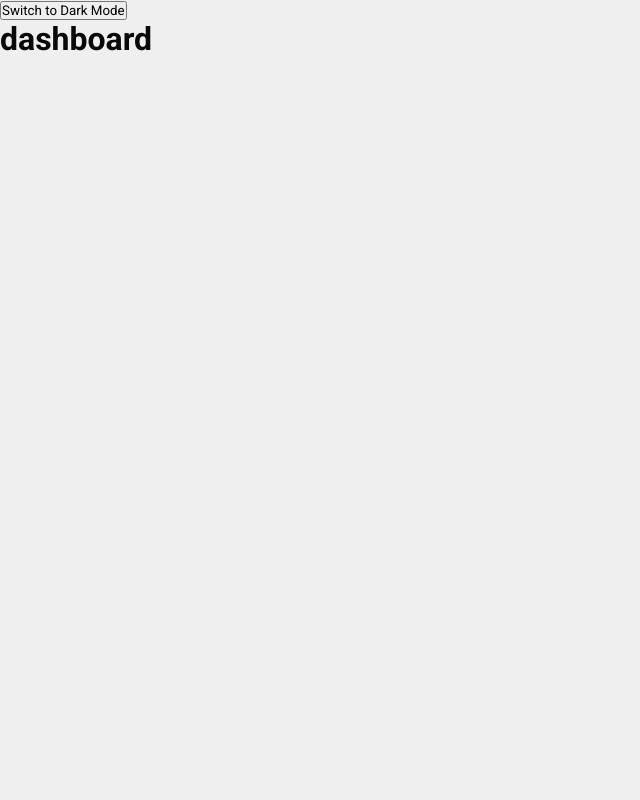
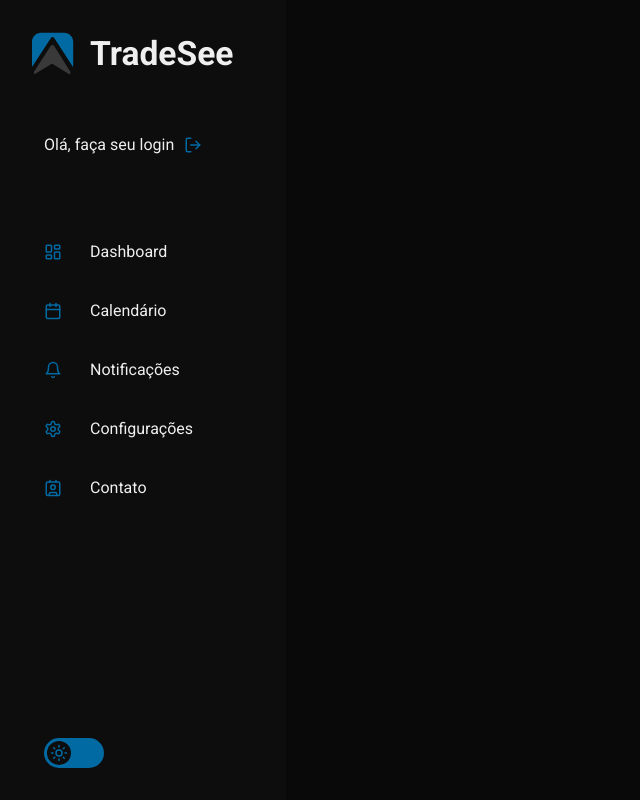
Before and after one commit to jhonatansarmento/dashboard-uiux-test, a Next.js app: page / in a window 1280 px wide. Shown: the whole page, without its empty margins (0-640 px from the left). Built offline with nearby package versions, Linux system fonts and the light colour scheme.

Commit message:
feat: create sidebar and toggle button component

```diff
--- a/package.json
+++ b/package.json
@@ -12,6 +12,7 @@
     "next": "14.2.5",
     "react": "^18",
     "react-dom": "^18",
+    "react-icons": "^5.2.1",
     "styled-components": "^6.1.12"
   },
   "devDependencies": {
--- a/src/app/layout.tsx
+++ b/src/app/layout.tsx
@@ -1,11 +1,12 @@
 import Fonts from '@/components/Fonts';
-import ThemeToggle from '@/components/ThemeToggle';
 import StyledComponentsRegistry from '@/lib/registry';
+import GlobalStyles from '@/styles/GlobalStyles';
 import type { Metadata } from 'next';
 
 export const metadata: Metadata = {
-  title: 'Create Next App',
-  description: 'Generated by create next app',
+  title: 'TradeSee Dashboard - UI/UX Test',
+  description:
+    'Criar uma dashboard com uma interface de usuário criativa e intuitiva, utilizando JavaScript e frameworks modernos.',
 };
 
 export default function RootLayout({
@@ -20,7 +21,8 @@ export default function RootLayout({
       </head>
       <body>
         <StyledComponentsRegistry>
-          <ThemeToggle>{children}</ThemeToggle>
+          <GlobalStyles />
+          {children}
         </StyledComponentsRegistry>
       </body>
     </html>
--- a/src/app/page.tsx
+++ b/src/app/page.tsx
@@ -1,7 +1,9 @@
+import Sidebar from '@/components/Sidebar';
+
 export default function Home() {
   return (
     <>
-      <h1>dashboard</h1>
+      <Sidebar />
     </>
   );
 }
--- /dev/null
+++ b/src/app/styles.ts
@@ -0,0 +1,11 @@
+import styled from 'styled-components';
+
+export const DashboardContainer = styled.div`
+  display: flex;
+`;
+
+export const MainContent = styled.div`
+  flex-grow: 1;
+  display: flex;
+  flex-direction: column;
+`;
--- /dev/null
+++ b/src/components/Sidebar/index.tsx
@@ -0,0 +1,49 @@
+'use client';
+
+import {
+  LuBell,
+  LuCalendar,
+  LuContact,
+  LuLayoutDashboard,
+  LuLogOut,
+  LuSettings,
+} from 'react-icons/lu';
+import ThemeToggle from '../StyledToggle';
+import * as S from './styles';
+
+const menuItems = [
+  { name: 'Dashboard', icon: <LuLayoutDashboard size={18} /> },
+  { name: 'Calendário', icon: <LuCalendar size={18} /> },
+  { name: 'Notificações', icon: <LuBell size={18} /> },
+  { name: 'Configurações', icon: <LuSettings size={18} /> },
+  { name: 'Contato', icon: <LuContact size={18} /> },
+];
+
+const Sidebar = () => {
+  return (
+    <S.SidebarContainer>
+      <div>
+        <S.Logo>
+          <img src='/logo.svg' alt='TradeSee' />
+          TradeSee
+        </S.Logo>
+        <S.LoginContainer>
+          <p>Olá, faça seu login</p>
+          <LuLogOut size={18} />
+        </S.LoginContainer>
+        <S.NavItems>
+          {menuItems.map((item) => (
+            <S.NavItem key={item.name}>
+              {item.icon} {item.name}
+            </S.NavItem>
+          ))}
+        </S.NavItems>
+      </div>
+      <S.ToggleButton>
+        <ThemeToggle />
+      </S.ToggleButton>
+    </S.SidebarContainer>
+  );
+};
+
+export default Sidebar;
--- /dev/null
+++ b/src/components/Sidebar/styles.ts
@@ -0,0 +1,68 @@
+// components/Sidebar/styles.ts
+import styled from 'styled-components';
+
+export const SidebarContainer = styled.div`
+  width: 286px;
+  height: 100vh;
+  background-color: #0d0d0e;
+  display: flex;
+  flex-direction: column;
+  justify-content: space-between;
+  padding: 2rem;
+`;
+
+export const Logo = styled.div`
+  font-size: 2.1rem;
+  font-weight: bold;
+  display: flex;
+  align-items: center;
+  gap: 1rem;
+  margin-bottom: 3rem;
+`;
+
+export const LoginContainer = styled.div`
+  display: flex;
+  align-items: center;
+  gap: 10px;
+  margin-bottom: 4rem;
+  padding: 0.75rem;
+  border-radius: 16px;
+  transition: background 0.3s ease;
+  cursor: pointer;
+
+  svg {
+    color: #016aa2;
+  }
+
+  &:hover {
+    background: #1f1f22;
+  }
+`;
+
+export const NavItems = styled.ul`
+  display: flex;
+  flex-direction: column;
+  gap: 1rem;
+`;
+
+export const NavItem = styled.li`
+  display: flex;
+  align-items: center;
+  gap: 1.75rem;
+  cursor: pointer;
+  padding: 0.75rem;
+  border-radius: 16px;
+  transition: background 0.3s ease;
+
+  svg {
+    color: #016aa2;
+  }
+
+  &:hover {
+    background: #1f1f22;
+  }
+`;
+
+export const ToggleButton = styled.div`
+  padding: 0 0.75rem;
+`;
--- /dev/null
+++ b/src/components/StyledToggle/index.tsx
@@ -0,0 +1,14 @@
+'use client';
+
+import { LuSun } from 'react-icons/lu';
+import * as S from './styles';
+
+export default function ThemeToggle() {
+  return (
+    <S.ToggleContainer>
+      <S.ToggleCircle>
+        <LuSun size={18} />
+      </S.ToggleCircle>
+    </S.ToggleContainer>
+  );
+}
--- /dev/null
+++ b/src/components/StyledToggle/styles.ts
@@ -0,0 +1,33 @@
+import styled from 'styled-components';
+
+export const ToggleContainer = styled.div`
+  display: flex;
+  align-items: center;
+  justify-content: center;
+  width: 60px;
+  height: 30px;
+  background-color: #016aa2;
+  border-radius: 50px;
+  padding: 5px;
+  cursor: pointer;
+  position: relative;
+  transition: background-color 0.3s ease;
+`;
+
+export const ToggleCircle = styled.div`
+  width: 24px;
+  height: 24px;
+  background-color: #0d0d0e;
+  border-radius: 50%;
+  display: flex;
+  align-items: center;
+  justify-content: center;
+  position: absolute;
+  top: 3px;
+  left: 3px;
+  transition: left 0.3s ease, background-color 0.3s ease;
+
+  svg {
+    color: #016aa2;
+  }
+`;
--- a/src/components/ThemeToggle/index.tsx
+++ /dev/null
@@ -1,30 +0,0 @@
-'use client';
-
-import GlobalStyles from '@/styles/GlobalStyles';
-import { darkTheme, lightTheme } from '@/styles/themes';
-import React, { useState } from 'react';
-import { ThemeProvider } from 'styled-components';
-
-export default function ThemeToggle({
-  children,
-}: {
-  children: React.ReactNode;
-}) {
-  const [isDarkMode, setIsDarkMode] = useState(false);
-
-  const toggleTheme = () => {
-    setIsDarkMode(!isDarkMode);
-  };
-
-  const theme = isDarkMode ? darkTheme : lightTheme;
-
-  return (
-    <ThemeProvider theme={theme}>
-      <GlobalStyles />
-      <button onClick={toggleTheme}>
-        {isDarkMode ? 'Switch to Light Mode' : 'Switch to Dark Mode'}
-      </button>
-      {children}
-    </ThemeProvider>
-  );
-}
--- a/src/styles/GlobalStyles.ts
+++ b/src/styles/GlobalStyles.ts
@@ -1,3 +1,4 @@
+'use client';
 import { createGlobalStyle } from 'styled-components';
 
 const GlobalStyles = createGlobalStyle`
@@ -9,8 +10,8 @@ const GlobalStyles = createGlobalStyle`
   }
 
   html {
-    background-color: ${({ theme }) => theme.background};
-    color: ${({ theme }) => theme.color};
+    background-color: #09090A;
+    color: #EFEFEF;
   }
 `;
 
--- a/src/styles/themes.ts
+++ b/src/styles/themes.ts
@@ -1,9 +1,14 @@
 export const lightTheme = {
   background: '#EFEFEF',
   color: '#09090A',
+  sidebarBackground: '#fff',
+  sidebarHover: '#f5f5f5',
 };
 
 export const darkTheme = {
   background: '#09090A',
   color: '#EFEFEF',
+  sidebarBackground: '#0D0D0E',
+  sidebarHover: '#1F1F22',
+  iconColor: '#016AA2',
 };
```
Also changed, not shown: public/logo.svg (added), 1 other file (tests, documents, lock files or other folders).
